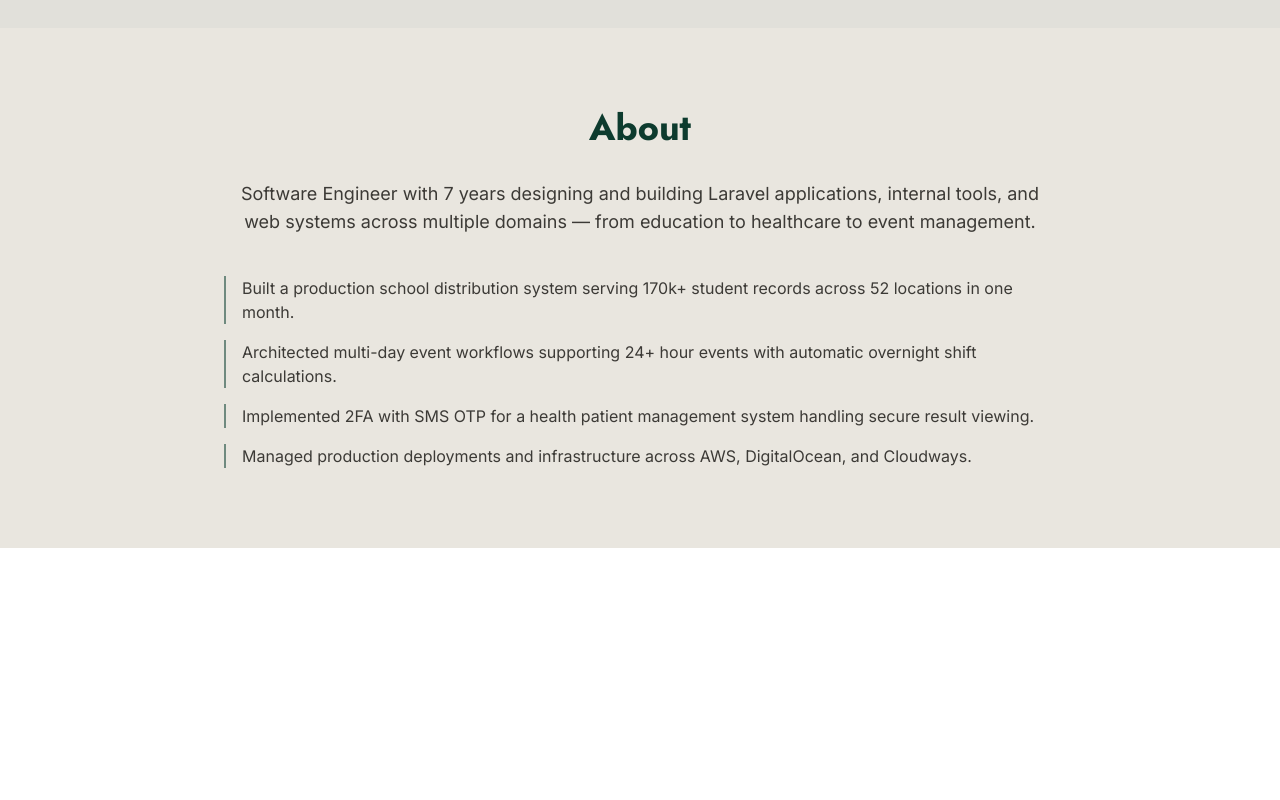
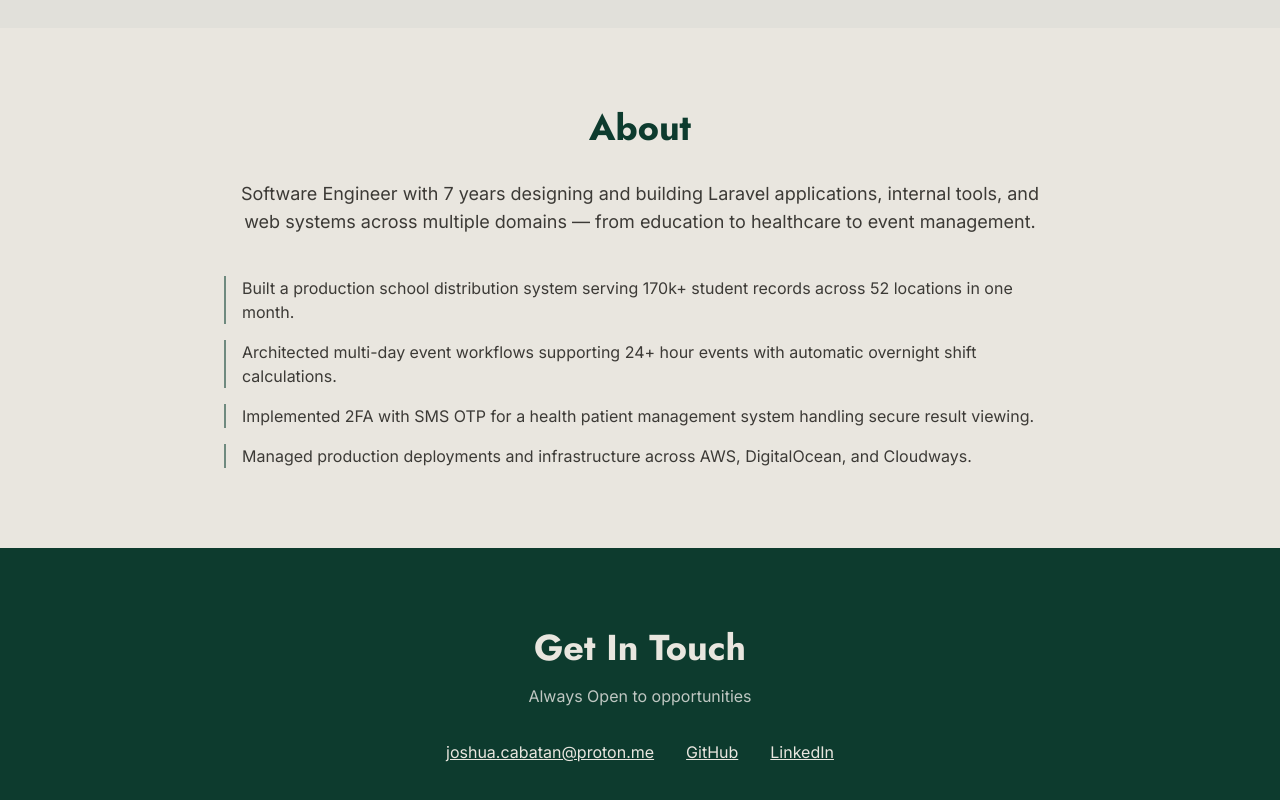
Before and after one commit to shuajo-dev/portfolio, a React (Vite) app: page / in a window 1280 px wide. Shown: the part 1300-2100 px from the top of the page. Before the commit the page ends 1848 px from the top, so only its background shows below. Built offline with nearby package versions, Linux system fonts and the light colour scheme.

Commit message:
feat: add contact section

```diff
--- a/src/App.tsx
+++ b/src/App.tsx
@@ -2,6 +2,7 @@ import './App.css'
 import Hero from './components/Hero'
 import Projects from './components/Projects'
 import About from './components/About'
+import Contact from './components/Contact'
 
 function App() {
 
@@ -11,6 +12,7 @@ function App() {
         <Hero />
         <Projects />
         <About />
+        <Contact />
     </div>
   )
 }
--- /dev/null
+++ b/src/components/Contact.tsx
@@ -0,0 +1,38 @@
+function Contact() {
+  return (
+    <section className="py-20 px-8 bg-deep-green text-cream text-center">
+      <h2 className="font-heading text-4xl font-bold mb-4">
+        Get In Touch
+      </h2>
+      <p className="font-body text-stone mb-8">
+        Always Open to opportunities
+      </p>
+      <div className="flex justify-center gap-8 font-body">
+        <a
+          href="mailto:joshua.cabatan@proton.me"
+          className="underline hover:text-sage transition-colors"
+        >
+          joshua.cabatan@proton.me
+        </a>
+        <a
+          href="https://github.com/shuajo-dev"
+          target="_blank"
+          rel="noopener noreferrer"
+          className="underline hover:text-sage transition-colors"
+        >
+          GitHub
+        </a>
+        <a
+          href="https://www.linkedin.com/in/shuajo/"
+          target="_blank"
+          rel="noopener noreferrer"
+          className="underline hover:text-sage transition-colors"
+        >
+          LinkedIn
+        </a>
+      </div>
+    </section>
+  )
+}
+
+export default Contact
```
